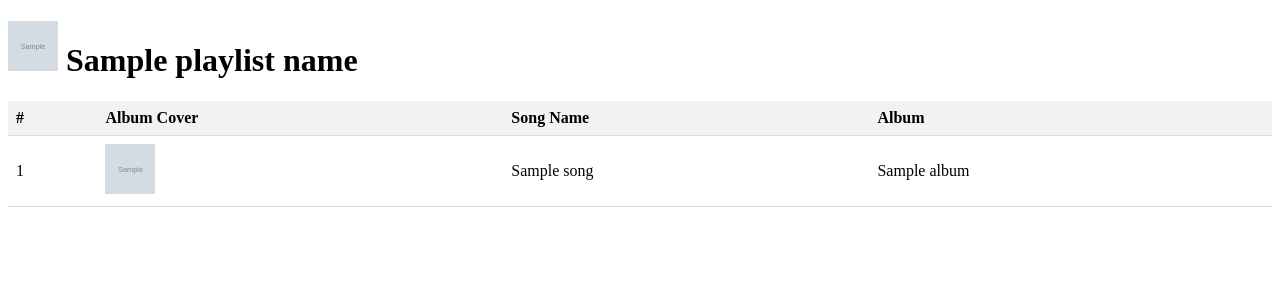
After one commit to tweiss9/Sort-Spotify-Playlist, a Flask app: template templates/playlist_detail.html in a window 1280 px wide. The commit adds this page. Shown: the top 300 px of the page. Run offline with Flask 3, Linux system fonts and the light colour scheme; the template is opened without the code that fills it: most values are stand-ins (such as "Sample title", 1, 10 or a date in 2020); grey boxes marked "Sample" are stand-in pictures.

Commit message:
init specific playlist page, fixed security issue

```diff
--- a/app.py
+++ b/app.py
@@ -4,21 +4,25 @@ from flask import Flask, render_template, redirect, request, session
 import os
 
 app = Flask(__name__)
-app.secret_key = os.urandom(24)
+app.secret_key = os.environ.get("PROJECT_SPOTIFY_FLASK_SECRET_KEY")
 app.static_folder = 'static'
 
 # Spotify API credentials
 scope = "user-library-read playlist-modify-private playlist-modify-public"
-client_id = os.environ.get("SPOTIFY_CLIENT_ID")
-client_secret = os.environ.get("SPOTIFY_CLIENT_SECRET")
+client_id = os.environ.get("PROJECT_SPOTIFY_WEBSITE_SPOTIFY_CLIENT_ID")
+client_secret = os.environ.get("PROJECT_SPOTIFY_WEBSITE_SPOTIFY_CLIENT_SECRET")
 redirect_uri = "http://localhost:5000/callback"
 
 # Home route
+
+
 @app.route("/")
 def home():
     return render_template("index.html")
 
 # Login route
+
+
 @app.route("/login")
 def login():
     scope = "playlist-read-private"
@@ -31,6 +35,8 @@ def login():
     return redirect(auth_url)
 
 # Callback route
+
+
 @app.route("/callback")
 def callback():
     code = request.args.get("code")
@@ -43,17 +49,42 @@ def callback():
     session["token_info"] = token_info
     return redirect("/playlists")
 
-# Playlists route
+
 @app.route("/playlists")
 def playlists():
     token_info = session.get("token_info", None)
     if not token_info:
         return redirect("/login")
 
-    sp = spotipy.Spotify(auth_manager=SpotifyOAuth(scope=scope, client_id=client_id, client_secret=client_secret, redirect_uri=redirect_uri))
-    playlists = sp.current_user_playlists()
+    sp = spotipy.Spotify(auth_manager=SpotifyOAuth(
+        scope=scope, client_id=client_id, client_secret=client_secret, redirect_uri=redirect_uri))
 
-    return render_template("playlists.html", playlists=playlists)
+    playlists = sp.current_user_playlists()['items']
+
+    user_playlists = [
+        playlist for playlist in playlists if playlist['owner']['id'] == sp.me()['id']]
+
+    return render_template("playlists.html", playlists=user_playlists)
+
+
+@app.route("/playlist/<playlist_id>")
+def playlist_detail(playlist_id):
+    sp = spotipy.Spotify(auth_manager=SpotifyOAuth(
+        scope=scope, client_id=client_id, client_secret=client_secret, redirect_uri=redirect_uri))
+    playlist = sp.playlist(playlist_id)
+    songs = playlist['tracks']['items']
+
+    formatted_songs = []
+    for song in songs:
+        song_info = {
+            'name': song['track']['name'],
+            'album': song['track']['album']['name'],
+            'album_cover': song['track']['album']['images'][0]['url']
+        }
+        formatted_songs.append(song_info)
+
+    return render_template("playlist_detail.html", playlist_name=playlist['name'], songs=formatted_songs, playlist_cover=playlist['images'][0]['url'])
+
 
 if __name__ == "__main__":
     app.run(debug=True)
--- a/static/styles.css
+++ b/static/styles.css
@@ -3,7 +3,8 @@ table {
   border-collapse: collapse;
 }
 
-th, td {
+th,
+td {
   padding: 8px;
   text-align: left;
   border-bottom: 1px solid #ddd;
@@ -13,7 +14,8 @@ th {
   background-color: #f2f2f2;
 }
 
-.playlist-cover {
+.playlist-cover,
+.album-cover {
   width: 50px;
   height: 50px;
   object-fit: cover;
--- a/templates/index.html
+++ b/templates/index.html
@@ -1,8 +1,8 @@
 <!DOCTYPE html>
 <html lang="en">
   <head>
-    <meta charset="UTF-8">
-    <meta name="viewport" content="width=device-width, initial-scale=1.0">
+    <meta charset="UTF-8" />
+    <meta name="viewport" content="width=device-width, initial-scale=1.0" />
     <title>Spotify Playlist Viewer</title>
   </head>
   <body>
--- /dev/null
+++ b/templates/playlist_detail.html
@@ -0,0 +1,48 @@
+<!DOCTYPE html>
+<html lang="en">
+  <head>
+    <meta charset="UTF-8" />
+    <meta name="viewport" content="width=device-width, initial-scale=1.0" />
+    <title>Playlist Detail</title>
+    <link
+      rel="stylesheet"
+      href="{{ url_for('static', filename='styles.css') }}"
+    />
+  </head>
+  <body>
+    <h1>
+      <img
+        src="{{ playlist_cover }}"
+        alt="Playlist Cover"
+        class="playlist-cover"
+      />
+      {{ playlist_name }}
+    </h1>
+    <table>
+      <thead>
+        <tr>
+          <th>#</th>
+          <th>Album Cover</th>
+          <th>Song Name</th>
+          <th>Album</th>
+        </tr>
+      </thead>
+      <tbody>
+        {% for song in songs %}
+        <tr>
+          <td>{{ loop.index }}</td>
+          <td>
+            <img
+              src="{{ song.album_cover }}"
+              alt="Album Cover"
+              class="album-cover"
+            />
+          </td>
+          <td>{{ song.name }}</td>
+          <td>{{ song.album }}</td>
+        </tr>
+        {% endfor %}
+      </tbody>
+    </table>
+  </body>
+</html>
```
Also changed, not shown: templates/playlists.html (+16 -9 lines), 1 other file.
